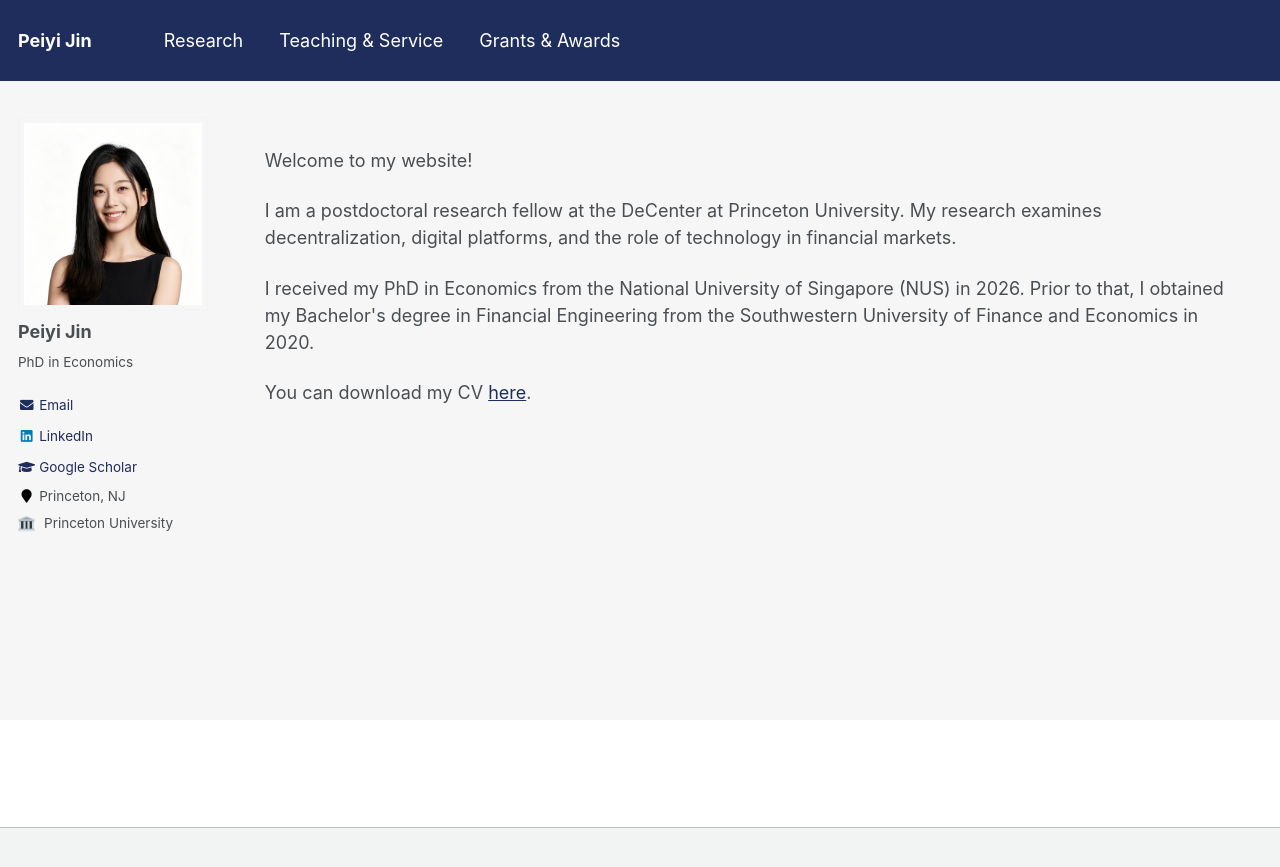
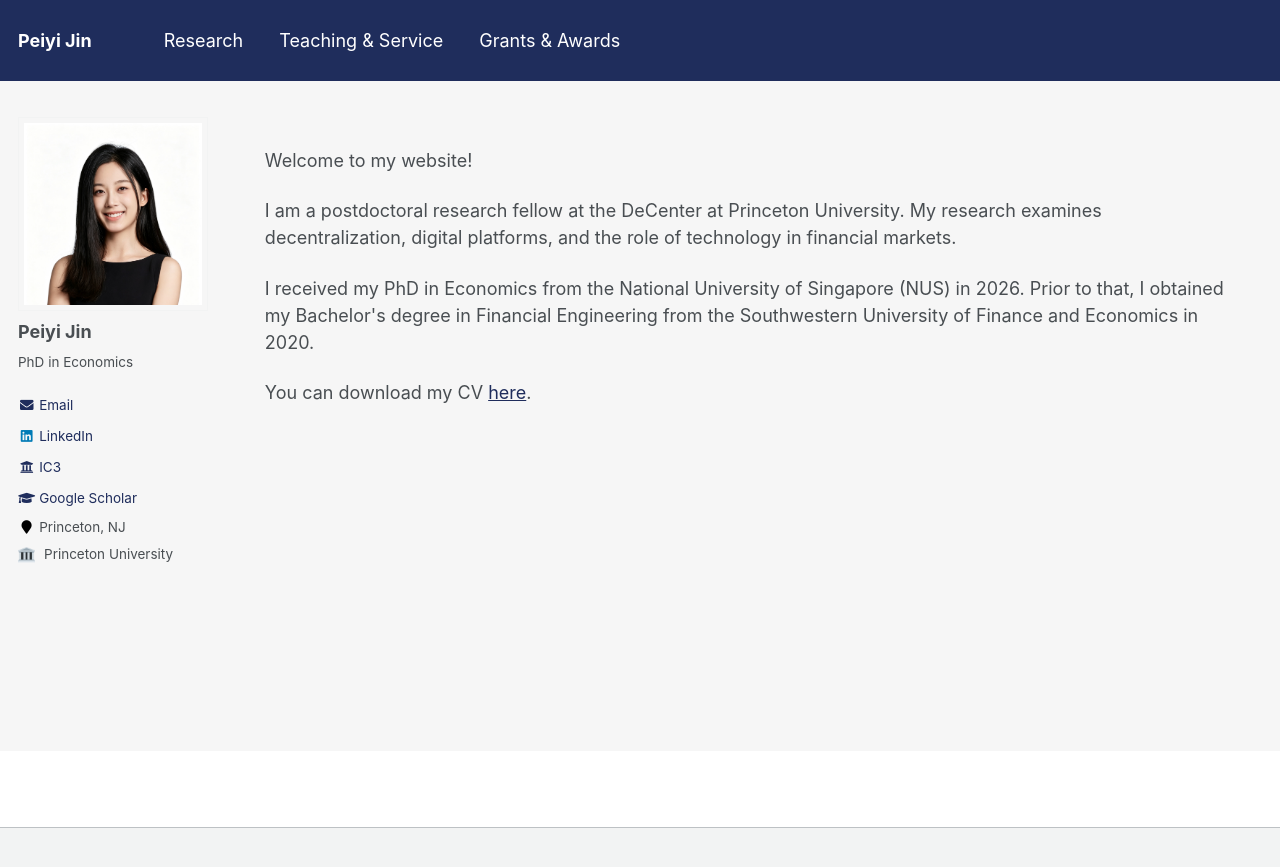
Before and after one commit to peiyi-jin/peiyi-jin.github.io, a Jekyll site: the page built from _pages/about.md, in a window 1280 px wide. Shown: the top 867 px of the page. Built offline with Jekyll 4.4.1, drawn with Linux system fonts in a browser that asks for light colours.

Commit message:
Profile: add IC3 link below LinkedIn in the author sidebar
Adds an `ic3` author field pointing at the IC3 People page and the
corresponding block in the author-profile include, since the theme has
no built-in field for it.

Co-Authored-By: Claude Opus 5 <noreply@anthropic.com>
Claude-Session: https://claude.ai/code/session_01WXF7apJsdh6W5GgCt7eogf

```diff
--- a/_config.yml
+++ b/_config.yml
@@ -101,6 +101,7 @@ author:
   impactstory      : #"https://profiles.impactstory.org/u/xxxx-xxxx-xxxx-xxxx"
 #   lastfm           :
   linkedin         : "peiyi-jin-3218b717b"
+  ic3              : "https://ic3research.org/people"
 #   orcid            : "http://orcid.org/yourorcidurl"
 #   pinterest        :
 #   soundcloud       :
--- a/_includes/author-profile.html
+++ b/_includes/author-profile.html
@@ -48,6 +48,9 @@
       {% endif %}
       {% if author.linkedin %}
         <li><a href="https://www.linkedin.com/in/{{ author.linkedin }}"><i class="fab fa-fw fa-linkedin" aria-hidden="true"></i> LinkedIn</a></li>
+      {% endif %}
+      {% if author.ic3 %}
+        <li><a href="{{ author.ic3 }}"><i class="fas fa-fw fa-university" aria-hidden="true"></i> IC3</a></li>
       {% endif %}
       {% if author.xing %}
         <li><a href="https://www.xing.com/profile/{{ author.xing }}"><i class="fab fa-fw fa-xing-square" aria-hidden="true"></i> XING</a></li>
```
